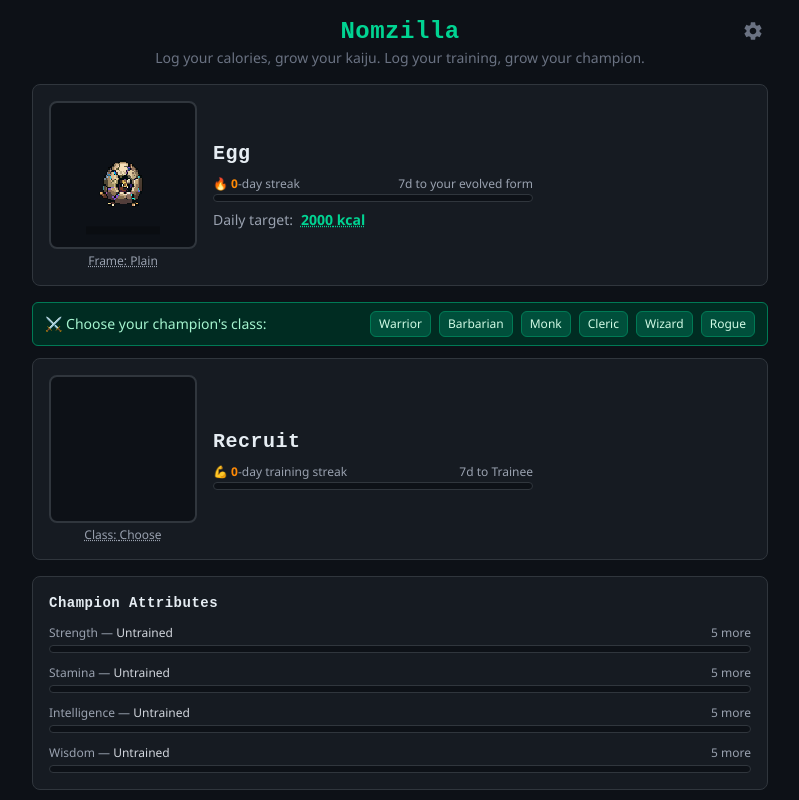
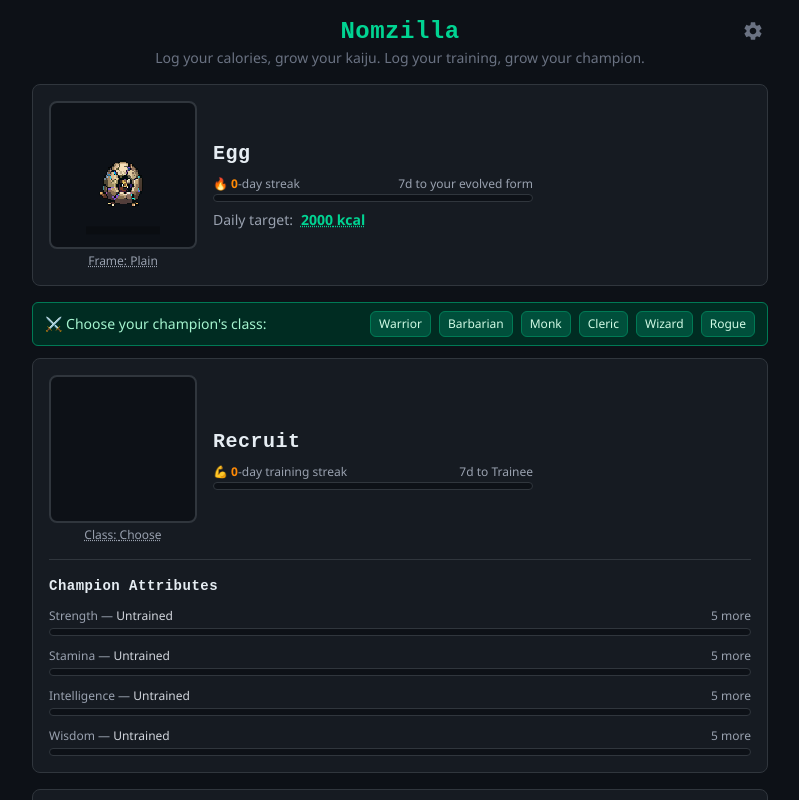
Before and after one commit to ryanbarela-stack/nomzilla, a React (Vite) app: page / in a window 1280 px wide. Shown: the top 800 px of the page, without its empty margins (240-1039 px from the left). Built offline with nearby package versions, Linux system fonts and the light colour scheme.

Commit message:
Merge Champion Attributes into the Champion card
Attributes were floating in their own separate box below the champion,
disconnected visually from the character they describe. Now they live
inside the same card as a divided section, same pattern already used
for Food/Training in the day panel.

```diff
--- a/src/App.tsx
+++ b/src/App.tsx
@@ -2,7 +2,6 @@ import { useEffect, useMemo, useState } from "react";
 import { KaijuHeader } from "./components/KaijuHeader";
 import { ChampionHeader } from "./components/ChampionHeader";
 import { DayPanel } from "./components/DayPanel";
-import { AttributeStats } from "./components/AttributeStats";
 import { AboutModal } from "./components/AboutModal";
 import { Calendar } from "./components/Calendar";
 import { loadLogs, saveLogs, loadSettings, saveSettings } from "./lib/storage";
@@ -167,15 +166,11 @@ function App() {
         titleAttributeId={settings.titleAttributeId}
         seenStageIndex={settings.seenChampionStageIndex}
         classId={settings.classId}
+        seenAttributeTiers={settings.seenAttributeTiers}
         onChangeTitle={changeTitle}
         onAcknowledgeStageUp={acknowledgeChampionStage}
         onChangeClass={changeClass}
-      />
-
-      <AttributeStats
-        logs={logs}
-        seenAttributeTiers={settings.seenAttributeTiers}
-        onAcknowledgeTier={acknowledgeAttributeTier}
+        onAcknowledgeAttributeTier={acknowledgeAttributeTier}
       />
 
       <DayPanel
--- a/src/components/AttributeStats.tsx
+++ b/src/components/AttributeStats.tsx
@@ -9,7 +9,7 @@ interface Props {
 
 export function AttributeStats({ logs, seenAttributeTiers, onAcknowledgeTier }: Props) {
   return (
-    <div className="bg-[#161b22] border border-[#30363d] rounded-lg p-4 flex flex-col gap-3">
+    <div className="border-t border-[#30363d] pt-4 flex flex-col gap-3">
       <h2 className="text-sm font-semibold text-[#e6edf3] font-pixel">Champion Attributes</h2>
 
       {ATTRIBUTES.map((attr) => {
--- a/src/components/ChampionHeader.tsx
+++ b/src/components/ChampionHeader.tsx
@@ -2,6 +2,7 @@ import { useState } from "react";
 import { ChampionCanvas } from "./ChampionCanvas";
 import { ClassPicker } from "./ClassPicker";
 import { TitlePicker } from "./TitlePicker";
+import { AttributeStats } from "./AttributeStats";
 import { getNextChampionStage, type ChampionStage } from "../lib/championStages";
 import { getDisplayTitle } from "../lib/attributes";
 import { CLASSES, getClass } from "../lib/classes";
@@ -14,9 +15,11 @@ interface Props {
   titleAttributeId: AttributeId | null;
   seenStageIndex: number;
   classId: string | null;
+  seenAttributeTiers: Record<string, number>;
   onChangeTitle: (id: AttributeId | null) => void;
   onAcknowledgeStageUp: () => void;
   onChangeClass: (id: string) => void;
+  onAcknowledgeAttributeTier: (id: AttributeId) => void;
 }
 
 export function ChampionHeader({
@@ -26,9 +29,11 @@ export function ChampionHeader({
   titleAttributeId,
   seenStageIndex,
   classId,
+  seenAttributeTiers,
   onChangeTitle,
   onAcknowledgeStageUp,
   onChangeClass,
+  onAcknowledgeAttributeTier,
 }: Props) {
   const [titlePickerOpen, setTitlePickerOpen] = useState(false);
   const [classPickerOpen, setClassPickerOpen] = useState(false);
@@ -72,7 +77,8 @@ export function ChampionHeader({
         </div>
       )}
 
-      <div className="bg-[#161b22] border border-[#30363d] rounded-lg p-4 flex flex-col sm:flex-row items-center gap-4">
+      <div className="bg-[#161b22] border border-[#30363d] rounded-lg p-4 flex flex-col gap-4">
+        <div className="flex flex-col sm:flex-row items-center gap-4">
           <div className="flex flex-col items-center gap-1">
             <div className="bg-[#0d1117] rounded-lg p-2 border-2 border-[#30363d] inline-flex items-end justify-center">
               <ChampionCanvas classId={currentClass?.id ?? null} size={128} />
@@ -124,6 +130,13 @@ export function ChampionHeader({
             </div>
           </div>
         </div>
+
+        <AttributeStats
+          logs={logs}
+          seenAttributeTiers={seenAttributeTiers}
+          onAcknowledgeTier={onAcknowledgeAttributeTier}
+        />
+      </div>
     </div>
   );
 }
```
Lines whose indentation alone changed are shown as unchanged.
